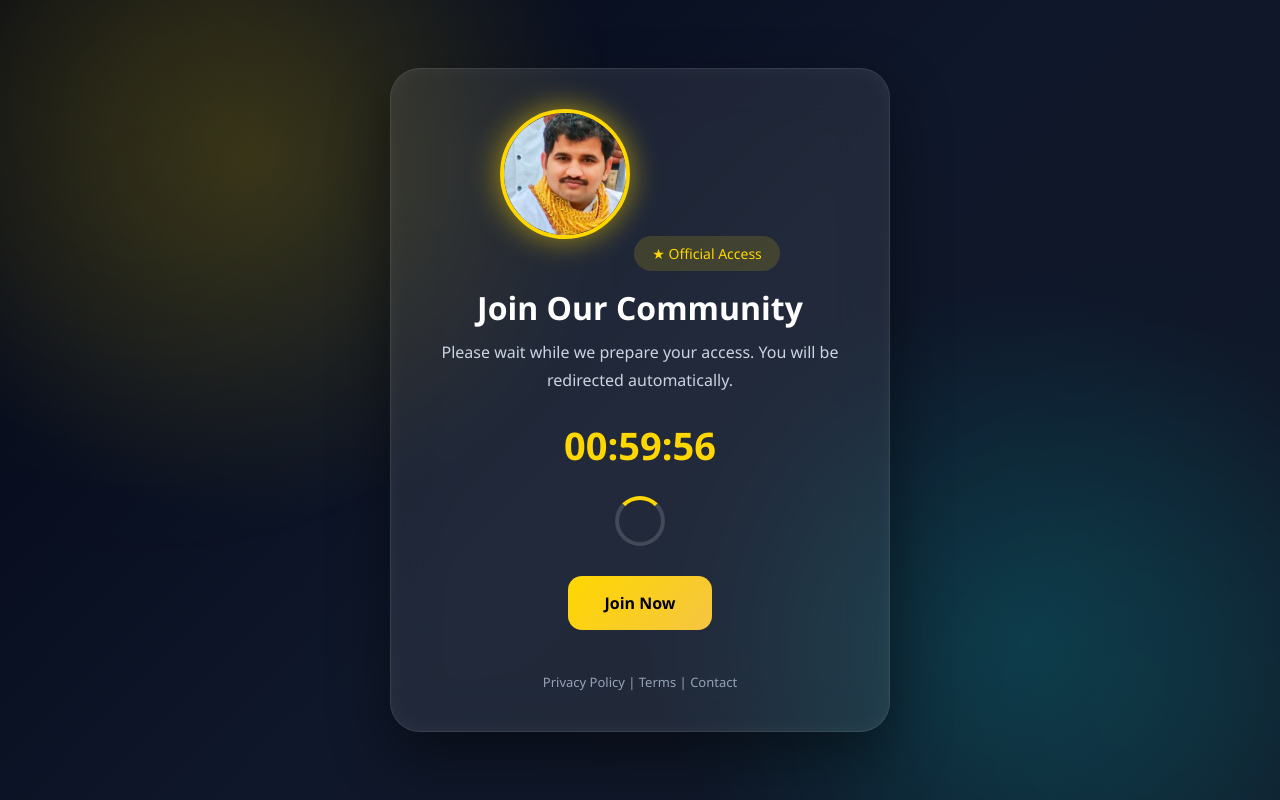
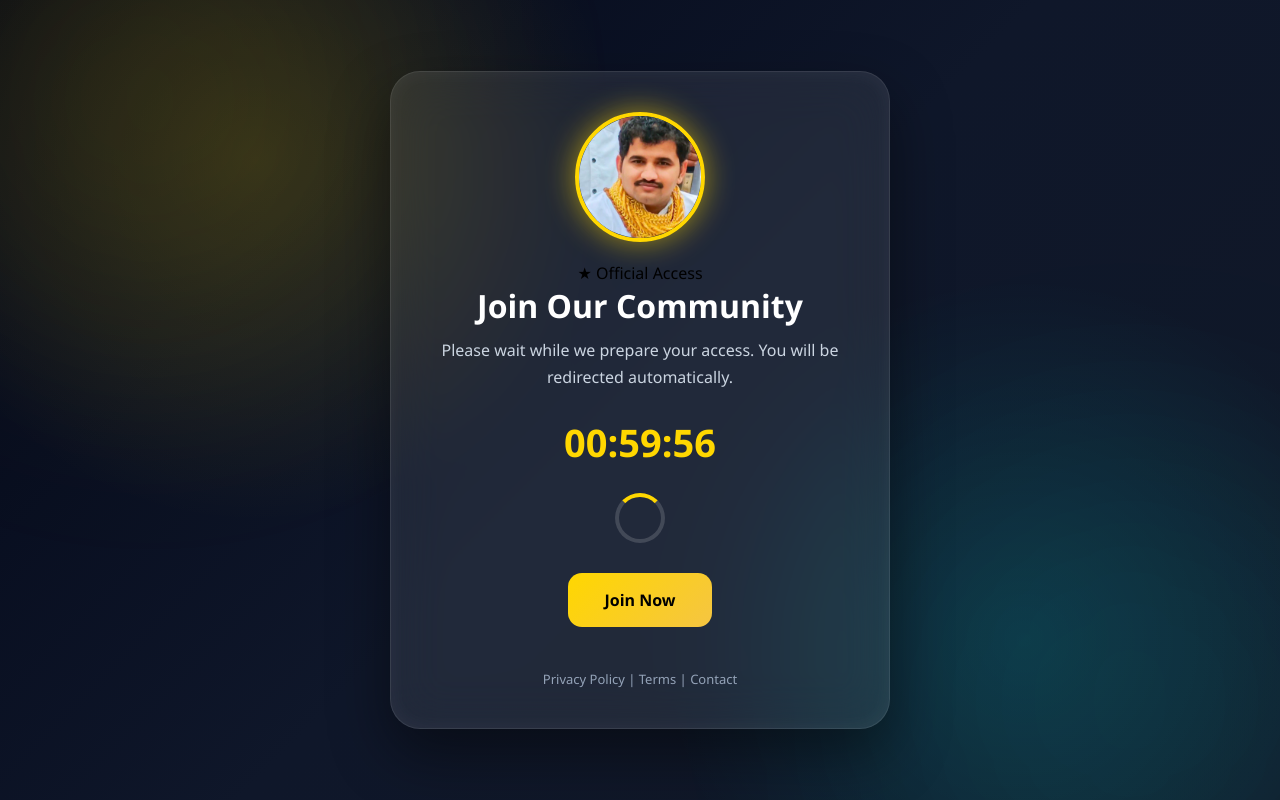
Before and after one commit to nexavibeagency-ui/chhotadalal, a plain HTML site: page index.html in a window 1280 px wide. Drawn offline with Linux system fonts and the light colour scheme.

```diff
--- a/index.html
+++ b/index.html
@@ -98,7 +98,10 @@
     object-fit:cover;
     border:4px solid #FFD700;
     box-shadow:0 0 30px rgba(255,215,0,.6);
-    margin-bottom:20px;
+
+    display:block;
+    margin:0 auto 20px auto;
+}
 }
 
 .badge{
@@ -180,7 +183,7 @@
 
 <div class="card">
 
-    <img src="photo.jpg" class="profile" alt="Profile">
+    <img src="photo.jpg" alt="Profile" class="profile">
 
     <div class="badge">★ Official Access</div>
 
```
